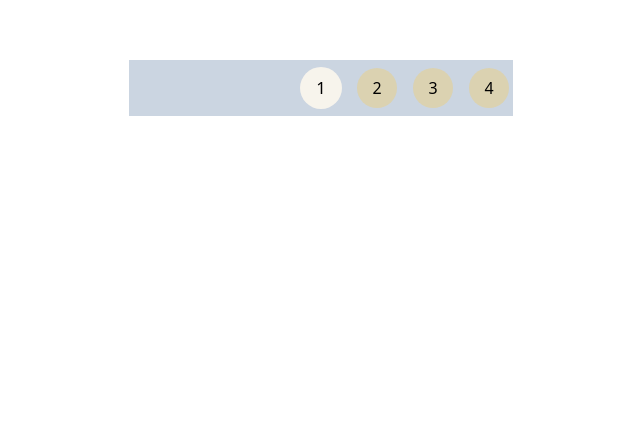
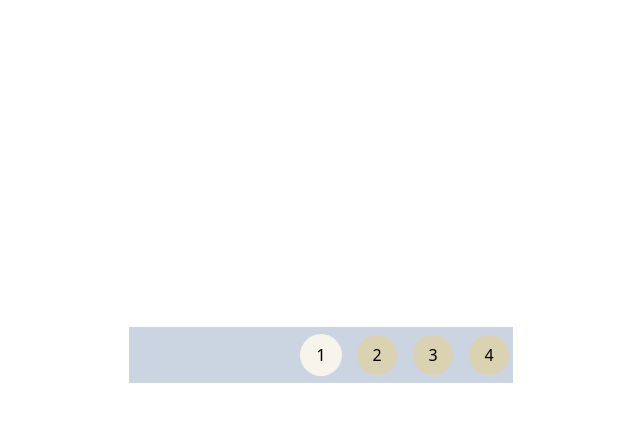
Before and after one commit to Brentably/slide-snap, a Next.js app: page / in a window 1280 px wide. Shown: the part 312-734 px from the top of the page, without its empty margins (319-959 px from the left). Built offline with nearby package versions, Linux system fonts and the light colour scheme.

Commit message:
theres a bug in chrome

```diff
--- a/pages/index.tsx
+++ b/pages/index.tsx
@@ -58,11 +58,13 @@ export default function Home() {
 
       container.scrollTo({left: snappiest.scrollOffset, top: 0, behavior: "smooth"})
     }
-    containerRef.current?.addEventListener("scrollend", scrollEndSnap)
-    containerRef.current?.addEventListener("touchend", scrollEndSnap)
+    // containerRef.current?.addEventListener("scrollend", scrollEndSnap)
+    // containerRef.current?.addEventListener("touchend", scrollEndSnap)
     return () => {
-      containerRef.current?.removeEventListener("touchend", scrollEndSnap)
-      containerRef.current?.removeEventListener("scrollend", scrollEndSnap)}
+      console.log('e')
+      // containerRef.current?.removeEventListener("touchend", scrollEndSnap)
+      // containerRef.current?.removeEventListener("scrollend", scrollEndSnap)
+    }
   }, [containerRef.current])
 
   const snapToNumber = useCallback((offset: number) => {
@@ -70,7 +72,7 @@ export default function Home() {
   }, [containerRef.current])
 
   return (
-    <div className=" min-h-screen flex items-center justify-center">
+    <div className=" min-h-screen flex items-center justify-center translate-y-1/3">
       <motion.div
         layoutScroll
         style={{ overflow: "scroll" }}
@@ -156,7 +158,7 @@ export function Option({
         setSelected(index)
         snapOffsetFunction()
       }}
-      className={`flex-shrink-0 flex m-2 h-10 w-10 justify-center items-center rounded-full ${
+      className={`flex-shrink-0 flex m-2 h-10 w-10 justify-center items-center rounded-full snap-center ${
         selected == index ? "" : ""
       }`}
       ref={itemRef}
```
